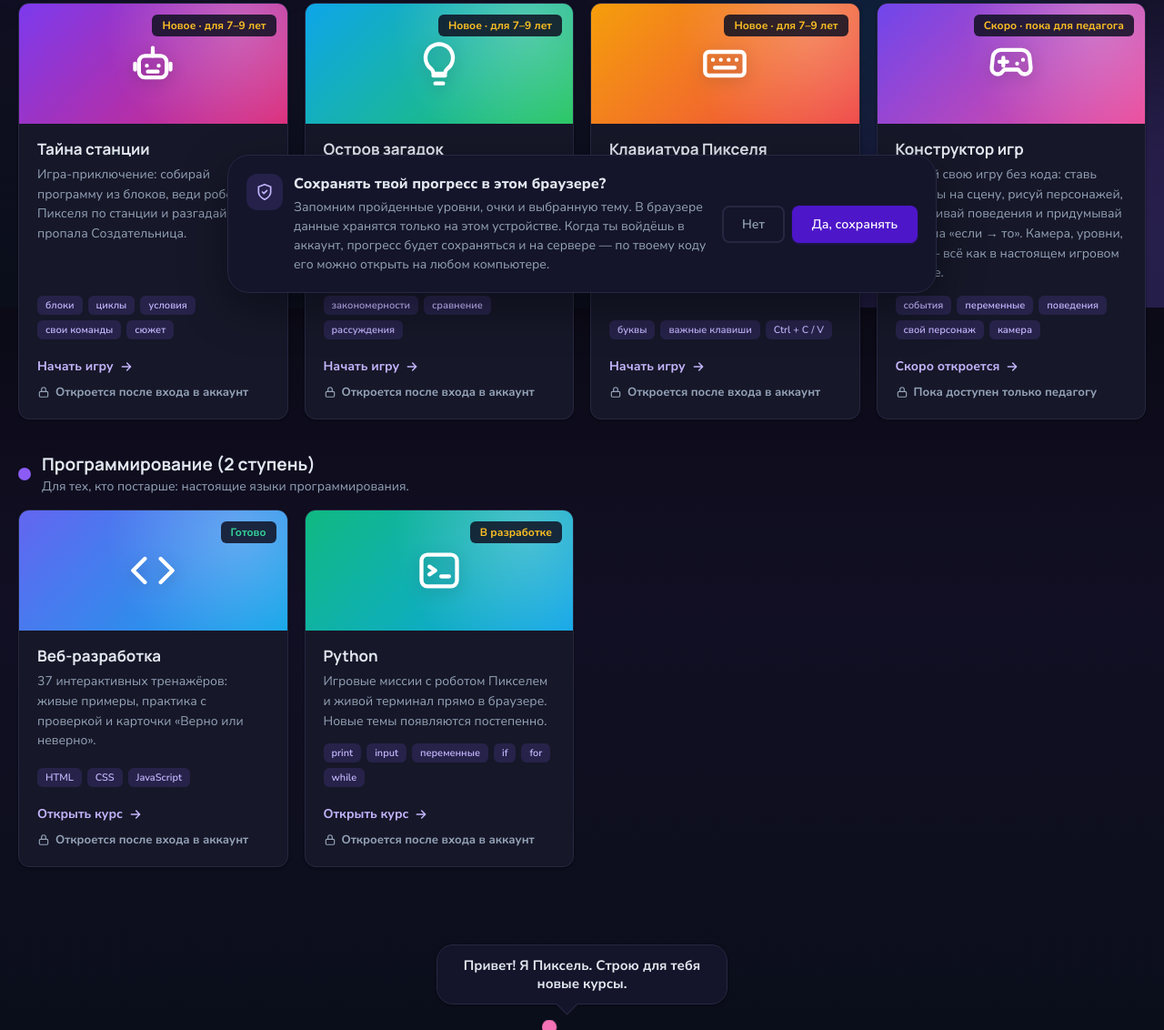
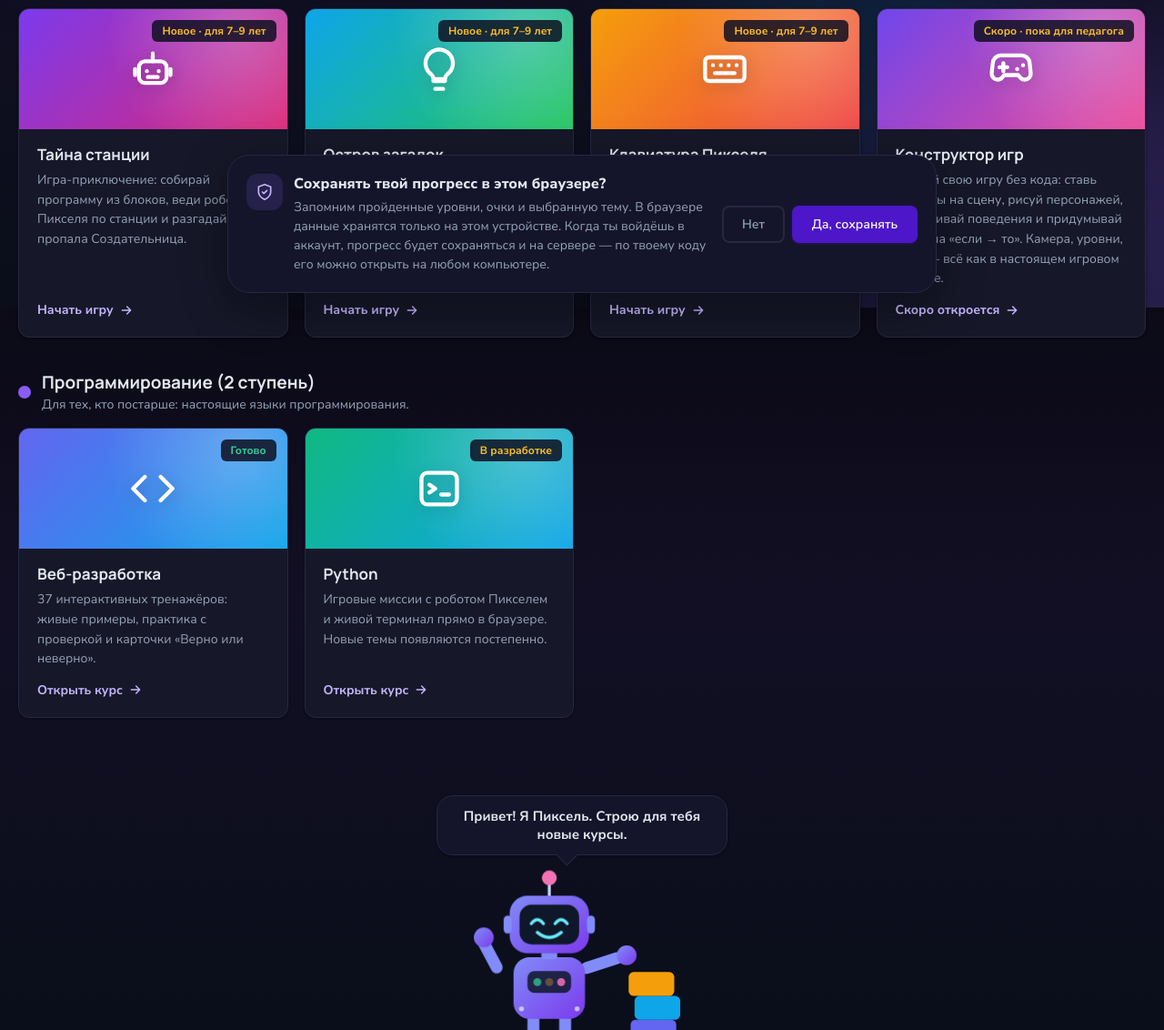
Before and after one commit to TashaKo12/my-projects, a plain HTML site: page index.html in a window 1280 px wide. Shown: the part 462-1594 px from the top of the page at 91% size. Drawn offline with nearby package versions, Linux system fonts and the light colour scheme.

Commit message:
Страница курсов проще: одна строка про вход вместо кнопок, без строк «откроется после входа» и тегов на карточках

```diff
--- a/index.html
+++ b/index.html
@@ -854,11 +854,9 @@ html.dark .tags span { color: #c4b5fd; }
           </span>
           <h2>Тайна станции</h2>
           <p>Игра-приключение: собирай программу из блоков, веди робота Пикселя по станции и разгадай, куда пропала Создательница.</p>
-          <div class="tags"><span>блоки</span><span>циклы</span><span>условия</span><span>свои команды</span><span>сюжет</span></div>
           <span class="card-cta">Начать игру
             <svg viewBox="0 0 24 24" fill="none" stroke="currentColor" stroke-width="2.2" stroke-linecap="round" stroke-linejoin="round" aria-hidden="true"><path d="M5 12h14M13 6l6 6-6 6"/></svg>
           </span>
-          <span class="lock"><svg viewBox="0 0 24 24" fill="none" stroke="currentColor" stroke-width="2" stroke-linecap="round" stroke-linejoin="round" aria-hidden="true"><rect x="4" y="11" width="16" height="10" rx="2"/><path d="M8 11V7a4 4 0 0 1 8 0v4"/></svg>Откроется после входа в аккаунт</span>
         </a>
 
         <a class="card" href="https://tashako12.github.io/web-dev-trainer/#/logic" style="--card-grad: linear-gradient(135deg, #0ea5e9, #22c55e); --card-glow: #4ade80">
@@ -868,11 +866,9 @@ html.dark .tags span { color: #c4b5fd; }
           </span>
           <h2>Остров загадок</h2>
           <p>Игра на логику: продолжи узор, найди лишнее, разберись с весами и выясни, кто где живёт. В конце — карта сокровищ.</p>
-          <div class="tags"><span>закономерности</span><span>сравнение</span><span>рассуждения</span></div>
           <span class="card-cta">Начать игру
             <svg viewBox="0 0 24 24" fill="none" stroke="currentColor" stroke-width="2.2" stroke-linecap="round" stroke-linejoin="round" aria-hidden="true"><path d="M5 12h14M13 6l6 6-6 6"/></svg>
           </span>
-          <span class="lock"><svg viewBox="0 0 24 24" fill="none" stroke="currentColor" stroke-width="2" stroke-linecap="round" stroke-linejoin="round" aria-hidden="true"><rect x="4" y="11" width="16" height="10" rx="2"/><path d="M8 11V7a4 4 0 0 1 8 0v4"/></svg>Откроется после входа в аккаунт</span>
         </a>
 
         <a class="card" href="https://tashako12.github.io/web-dev-trainer/#/keys" style="--card-grad: linear-gradient(135deg, #f59e0b, #ef4444); --card-glow: #fb923c">
@@ -882,11 +878,9 @@ html.dark .tags span { color: #c4b5fd; }
           </span>
           <h2>Клавиатура Пикселя</h2>
           <p>Находи клавиши на настоящей клавиатуре и узнавай, что они делают: буквы, Enter, Backspace, Shift и полезные сочетания.</p>
-          <div class="tags"><span>буквы</span><span>важные клавиши</span><span>Ctrl + C / V</span></div>
           <span class="card-cta">Начать игру
             <svg viewBox="0 0 24 24" fill="none" stroke="currentColor" stroke-width="2.2" stroke-linecap="round" stroke-linejoin="round" aria-hidden="true"><path d="M5 12h14M13 6l6 6-6 6"/></svg>
           </span>
-          <span class="lock"><svg viewBox="0 0 24 24" fill="none" stroke="currentColor" stroke-width="2" stroke-linecap="round" stroke-linejoin="round" aria-hidden="true"><rect x="4" y="11" width="16" height="10" rx="2"/><path d="M8 11V7a4 4 0 0 1 8 0v4"/></svg>Откроется после входа в аккаунт</span>
         </a>
 
         <a class="card" href="https://tashako12.github.io/web-dev-trainer/#/studio" style="--card-grad: linear-gradient(135deg, #7046ec, #ec4899); --card-glow: #c084fc">
@@ -896,11 +890,9 @@ html.dark .tags span { color: #c4b5fd; }
           </span>
           <h2>Конструктор игр</h2>
           <p>Создай свою игру без кода: ставь объекты на сцену, рисуй персонажей, настраивай поведения и придумывай правила «если → то». Камера, уровни, очки — всё как в настоящем игровом движке.</p>
-          <div class="tags"><span>события</span><span>переменные</span><span>поведения</span><span>свой персонаж</span><span>камера</span></div>
           <span class="card-cta">Скоро откроется
             <svg viewBox="0 0 24 24" fill="none" stroke="currentColor" stroke-width="2.2" stroke-linecap="round" stroke-linejoin="round" aria-hidden="true"><path d="M5 12h14M13 6l6 6-6 6"/></svg>
           </span>
-          <span class="lock"><svg viewBox="0 0 24 24" fill="none" stroke="currentColor" stroke-width="2" stroke-linecap="round" stroke-linejoin="round" aria-hidden="true"><rect x="4" y="11" width="16" height="10" rx="2"/><path d="M8 11V7a4 4 0 0 1 8 0v4"/></svg>Пока доступен только педагогу</span>
         </a>
         </div>
       </div>
@@ -921,11 +913,9 @@ html.dark .tags span { color: #c4b5fd; }
           </span>
           <h2>Веб-разработка</h2>
           <p>37 интерактивных тренажёров: живые примеры, практика с проверкой и карточки «Верно или неверно».</p>
-          <div class="tags"><span>HTML</span><span>CSS</span><span>JavaScript</span></div>
           <span class="card-cta">Открыть курс
             <svg viewBox="0 0 24 24" fill="none" stroke="currentColor" stroke-width="2.2" stroke-linecap="round" stroke-linejoin="round" aria-hidden="true"><path d="M5 12h14M13 6l6 6-6 6"/></svg>
           </span>
-          <span class="lock"><svg viewBox="0 0 24 24" fill="none" stroke="currentColor" stroke-width="2" stroke-linecap="round" stroke-linejoin="round" aria-hidden="true"><rect x="4" y="11" width="16" height="10" rx="2"/><path d="M8 11V7a4 4 0 0 1 8 0v4"/></svg>Откроется после входа в аккаунт</span>
         </a>
 
         <a class="card" href="https://tashako12.github.io/web-dev-trainer/#/python" style="--card-grad: linear-gradient(135deg, #10b981, #0ea5e9); --card-glow: #34d399">
@@ -935,11 +925,9 @@ html.dark .tags span { color: #c4b5fd; }
           </span>
           <h2>Python</h2>
           <p>Игровые миссии с роботом Пикселем и живой терминал прямо в браузере. Новые темы появляются постепенно.</p>
-          <div class="tags"><span>print</span><span>input</span><span>переменные</span><span>if</span><span>for</span><span>while</span></div>
           <span class="card-cta">Открыть курс
             <svg viewBox="0 0 24 24" fill="none" stroke="currentColor" stroke-width="2.2" stroke-linecap="round" stroke-linejoin="round" aria-hidden="true"><path d="M5 12h14M13 6l6 6-6 6"/></svg>
           </span>
-          <span class="lock"><svg viewBox="0 0 24 24" fill="none" stroke="currentColor" stroke-width="2" stroke-linecap="round" stroke-linejoin="round" aria-hidden="true"><rect x="4" y="11" width="16" height="10" rx="2"/><path d="M8 11V7a4 4 0 0 1 8 0v4"/></svg>Откроется после входа в аккаунт</span>
         </a>
 
         </div>
@@ -1340,17 +1328,10 @@ html.dark .tags span { color: #c4b5fd; }
     login.addEventListener("click", () => openAuth("student"));
     top.append(login);
 
-    const big = el("button", "btn btn-main");
-    big.type = "button";
-    big.innerHTML = ICON_LOGIN;
-    big.append("Войти или создать аккаунт");
-    big.addEventListener("click", () => openAuth("student"));
-    const teach = el("button", "btn btn-ghost");
-    teach.type = "button";
-    teach.innerHTML = ICON_TEACHER;
-    teach.append("Вход педагога");
-    teach.addEventListener("click", () => openAuth("teacher"));
-    panel.append(big, teach);
+    // one quiet line instead of two more buttons: «Войти» is already in the top bar (the teacher signs in from there too)
+    const note = el("p", "hello");
+    note.innerHTML = '<svg viewBox="0 0 24 24" fill="none" stroke="currentColor" stroke-width="2" stroke-linecap="round" stroke-linejoin="round" aria-hidden="true" style="width:15px;height:15px;vertical-align:-2px;margin-right:6px"><rect x="4" y="11" width="16" height="10" rx="2"/><path d="M8 11V7a4 4 0 0 1 8 0v4"/></svg>Курсы откроются после входа в аккаунт — кнопка «Войти» вверху.';
+    panel.append(note);
   }
 
   async function signOut() {
```
